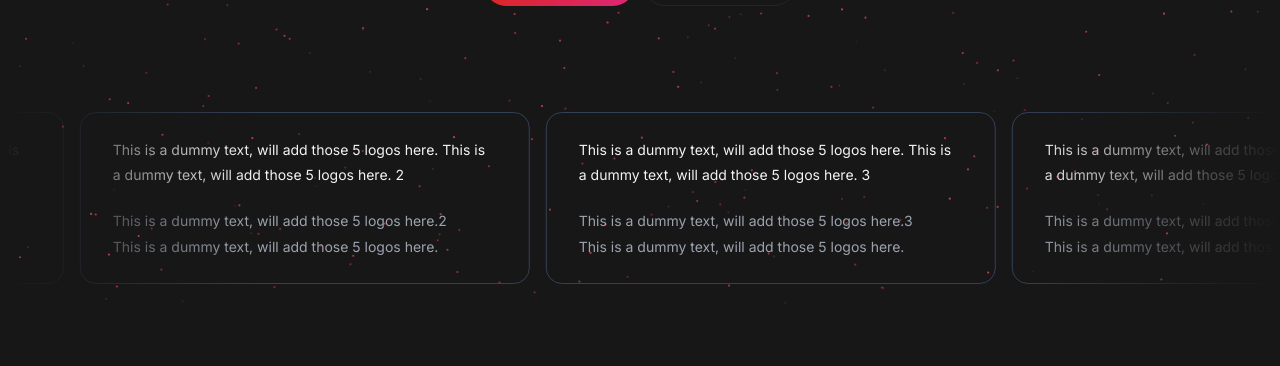
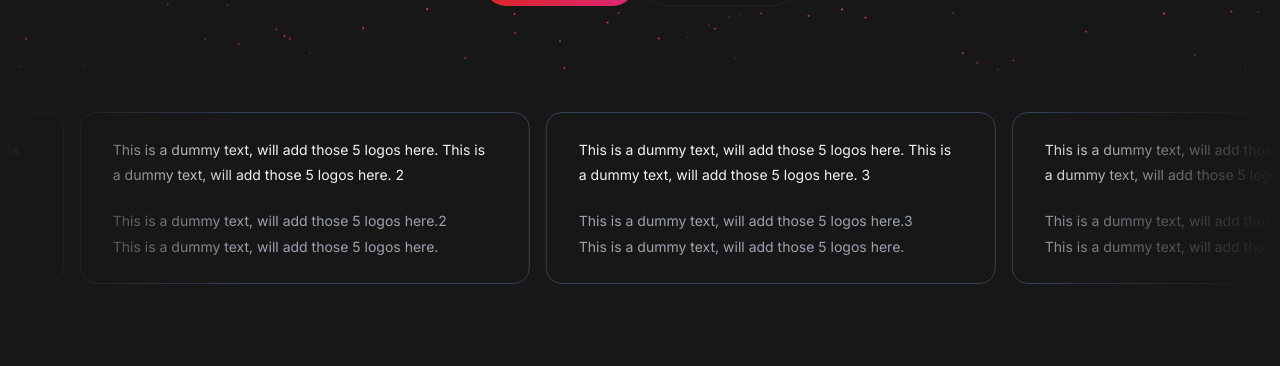
Before and after one commit to tanayvaswani/mait-innovation-mela, a Next.js app: page / in a window 1280 px wide. Shown: the part 490-856 px from the top of the page. Built offline with nearby package versions, Linux system fonts and the light colour scheme.

Commit message:
chore: card backround

```diff
--- a/components/landing/moving-cards/moving-cards-left.tsx
+++ b/components/landing/moving-cards/moving-cards-left.tsx
@@ -5,7 +5,7 @@ import { InfiniteMovingCards } from "@/components/ui/infinite-moving-cards";
 
 export function MovingCardsLeft() {
   return (
-    <div className="h-[16rem] mt-16 rounded-md flex flex-col antialiased bg-transparent items-center justify-center relative overflow-hidden">
+    <div className="h-[16rem] mt-16 rounded-md flex flex-col antialiased bg-background items-center justify-center relative overflow-hidden">
       <InfiniteMovingCards items={testimonials} direction="left" speed="fast" />
     </div>
   );
```
